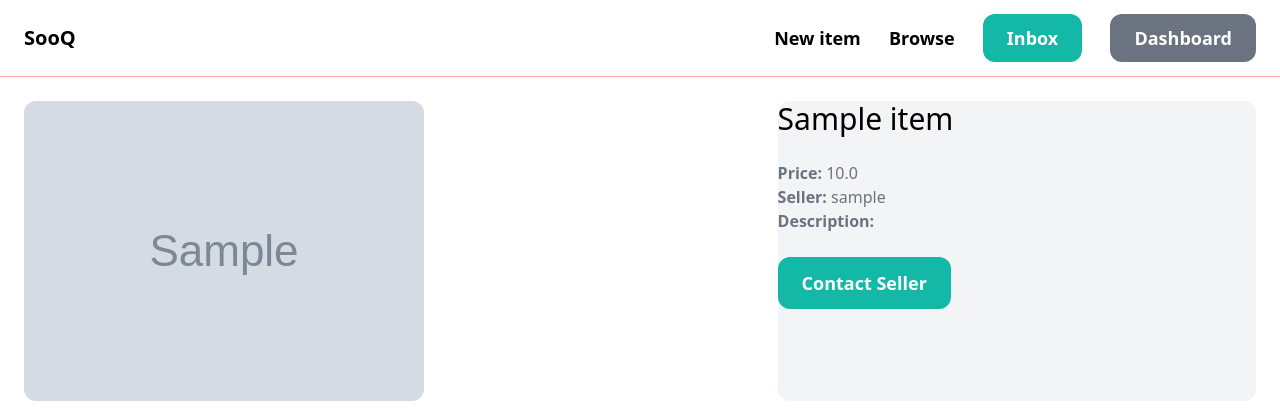
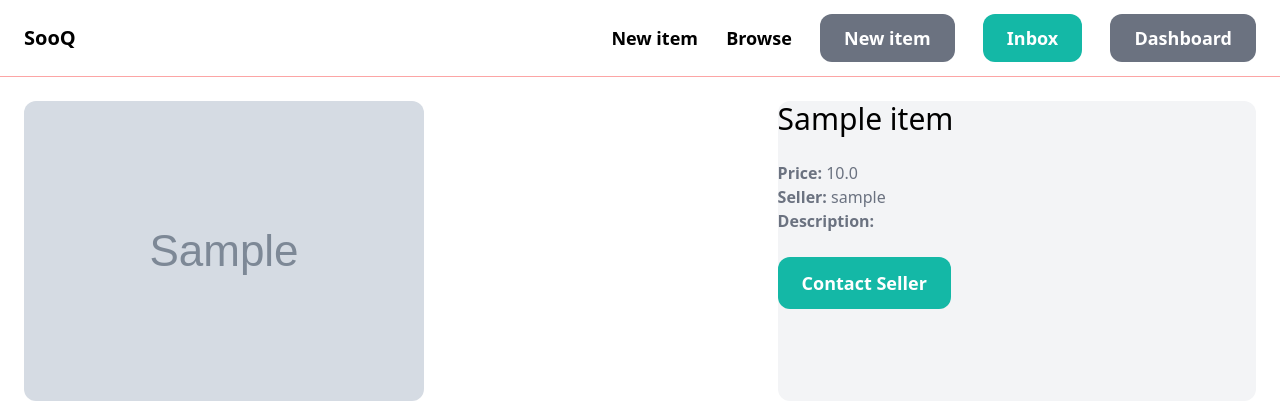
Before and after one commit to ibrahimjasim/Project-Milestone-4, a Django app: page /items/1/ in a window 1280 px wide. Shown: the top 420 px of the page. Run offline with Django 3.2, Linux system fonts and the light colour scheme; a user stored in the database is signed in; tables that the repository leaves empty hold one stand-in row (values such as "Sample post"); grey boxes marked "Sample" are stand-in pictures; some libraries are stand-ins or nearby versions.

Commit message:
Added add item to the store

```diff
--- a/core/templates/core/base.html
+++ b/core/templates/core/base.html
@@ -14,10 +14,11 @@
         <a href="/" class="text-xl font-bold">SooQ</a>
 
        <div class="space-x-6">
-                <a href="#" class="text-lg font-semibold hover:text-gray-500">New item</a>
+                <a href="{% url 'item:new' %}" class="text-lg font-semibold hover:text-gray-500">New item</a>
                 <a href="#" class="text-lg font-semibold hover:text-gray-500">Browse</a>
 
                 {% if request.user.is_authenticated %}
+                    <a href="{% url 'item:new' %}" class="px-6 py-3 text-lg font-semibold bg-gray-500 text-white rounded-xl hover:bg-gray-700">New item</a>
                     <a href="#" class="px-6 py-3 text-lg font-semibold bg-teal-500 text-white rounded-xl hover:bg-teal-700">Inbox</a>
                     <a href="#" class="px-6 py-3 text-lg font-semibold bg-gray-500 text-white rounded-xl hover:bg-gray-700">Dashboard</a>
                 {% else %}
--- a/item/forms.py
+++ b/item/forms.py
@@ -1,8 +1,27 @@
 from django import forms
 
 from .models import Item
+
+INPUT_CLASSES = 'w-full py-4 px-6 rounded-xl border'
 
 class NewItemForm(forms.ModelForm):
     class Meta:
         model = Item
         fields = ('category', 'name', 'description', 'price', 'image',)
+        widgets = {
+            'category': forms.Select(attrs={
+                'class': INPUT_CLASSES
+            }),
+            'name': forms.TextInput(attrs={
+                'class': INPUT_CLASSES
+            }),
+            'description': forms.Textarea(attrs={
+                'class': INPUT_CLASSES
+            }),
+            'price': forms.TextInput(attrs={
+                'class': INPUT_CLASSES
+            }),
+            'image': forms.FileInput(attrs={
+                'class': INPUT_CLASSES
+            }),
+        }
--- a/item/urls.py
+++ b/item/urls.py
@@ -5,5 +5,6 @@
 app_name = 'item'
 
 urlpatterns = [
+    path('new/', views.new, name='new'),
     path('<int:pk>/', views.detail, name='detail'),
     ]
--- a/item/views.py
+++ b/item/views.py
@@ -1,5 +1,5 @@
 from django.contrib.auth.decorators import login_required
-from django.shortcuts import render, get_object_or_404
+from django.shortcuts import render, get_object_or_404, redirect
 
 
 from .forms import NewItemForm
@@ -15,10 +15,22 @@
         'related_items': related_items
     })
 
+
 @login_required
 def new(request):
-    form = NewItemForm()
+    if request.method == 'POST':
+        form = NewItemForm(request.POST, request.FILES)
+
+        if form.is_valid():
+            item = form.save(commit=False)
+            item.created_by = request.user
+            item.save()
+
+            return redirect('item:detail', pk=item.id)
+    else:
+        form = NewItemForm()
 
     return render(request, 'item/form.html', {
-        'form': form
+        'form': form,
+        'title': 'New item',
     })
```
Also changed, not shown: item/templates/item/form.html (+27 -0 lines), media/item_images/pexels-photomix-company-932095.jpg (added).
